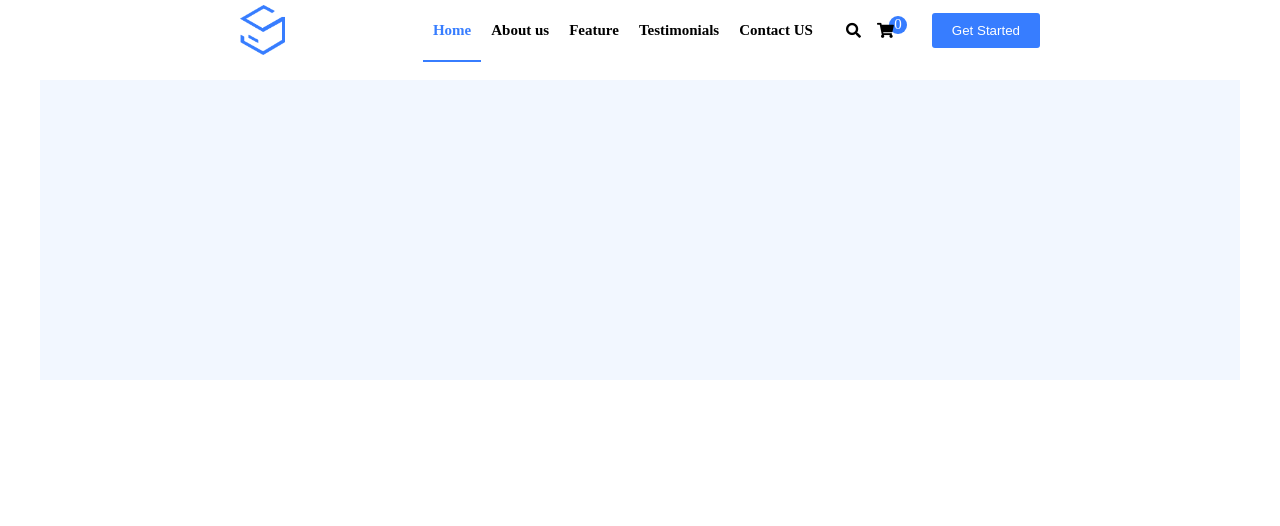
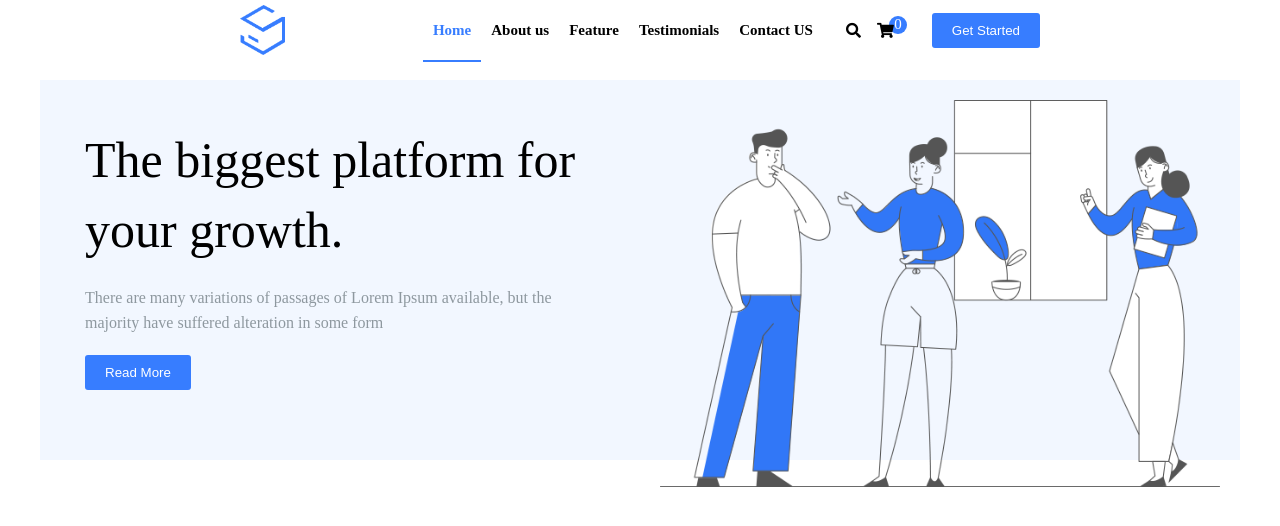
Before and after one commit to ABoni14/proj-html-vuejs, a Vue app: page / in a window 1280 px wide. Shown: the top 526 px of the page. Built offline with nearby package versions, Linux system fonts and the light colour scheme.

Commit message:
jumbotron

```diff
--- a/src/assets/style/vars.scss
+++ b/src/assets/style/vars.scss
@@ -1,2 +1,3 @@
 $primary-color: #377dff;
-$secondary-bg: #f2f7ff
+$secondary-bg: #f2f7ff;
+$secondary-text-color: #8e989f
--- a/src/components/JumboTron.vue
+++ b/src/components/JumboTron.vue
@@ -1,6 +1,13 @@
 <template>
   <section class="container-1100">
-    <h2></h2>
+    <div class="left-section">
+      <h2>The biggest platform for your growth.</h2>
+      <p>There are many variations of passages of Lorem Ipsum available, but the majority have suffered alteration in some form</p>
+      <button class="button">Read More</button>
+    </div>
+    <div class="right-section">
+      <img src="../assets/img/27-1.png" alt="">
+    </div>
   </section>
 </template>
 
@@ -14,8 +21,34 @@ export default {
 @import "../assets/style/vars.scss";
 
 section{
-  height: 300px;
+  height: 380px;
   margin-top: 20px;
   background-color: $secondary-bg;
+  .left-section,
+  .right-section{
+    float: left;
+    width: 50%;
+  }
+  .left-section{
+    padding: 45px;
+    h2{
+      font-size: 50px;
+      font-weight: 400;
+      line-height: 70px;
+      padding-bottom: 20px;
+    }
+    p{
+      color: $secondary-text-color;
+      line-height: 25px;
+      padding-bottom: 20px;
+    }
+  }
+  .right-section{
+    padding: 20px;
+    img{
+      width: 100%;
+    }
+  }
+
 }
 </style>
```
